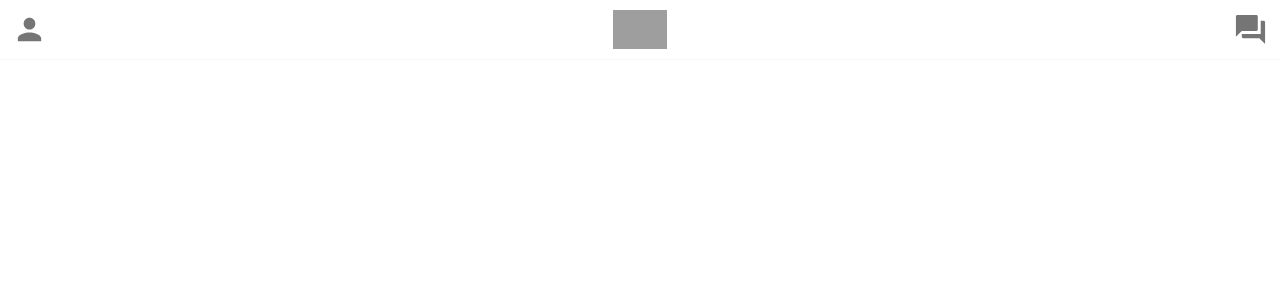
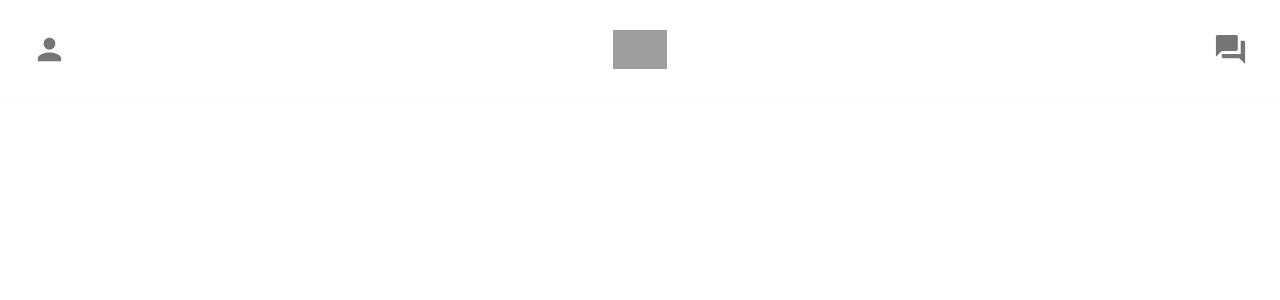
Before and after one commit to robpalacios1/tinder-clone, a React (Create React App) app: page / in a window 1280 px wide. Shown: the top 300 px of the page. Built offline with nearby package versions, Linux system fonts and the light colour scheme; grey boxes are pictures that could not be loaded.

Commit message:
add more style.css

```diff
--- a/src/components/Header.css
+++ b/src/components/Header.css
@@ -10,3 +10,7 @@
   object-fit: contain;
   height: 40px;
 }
+
+.header__icon {
+  padding: 20px;
+}
```
